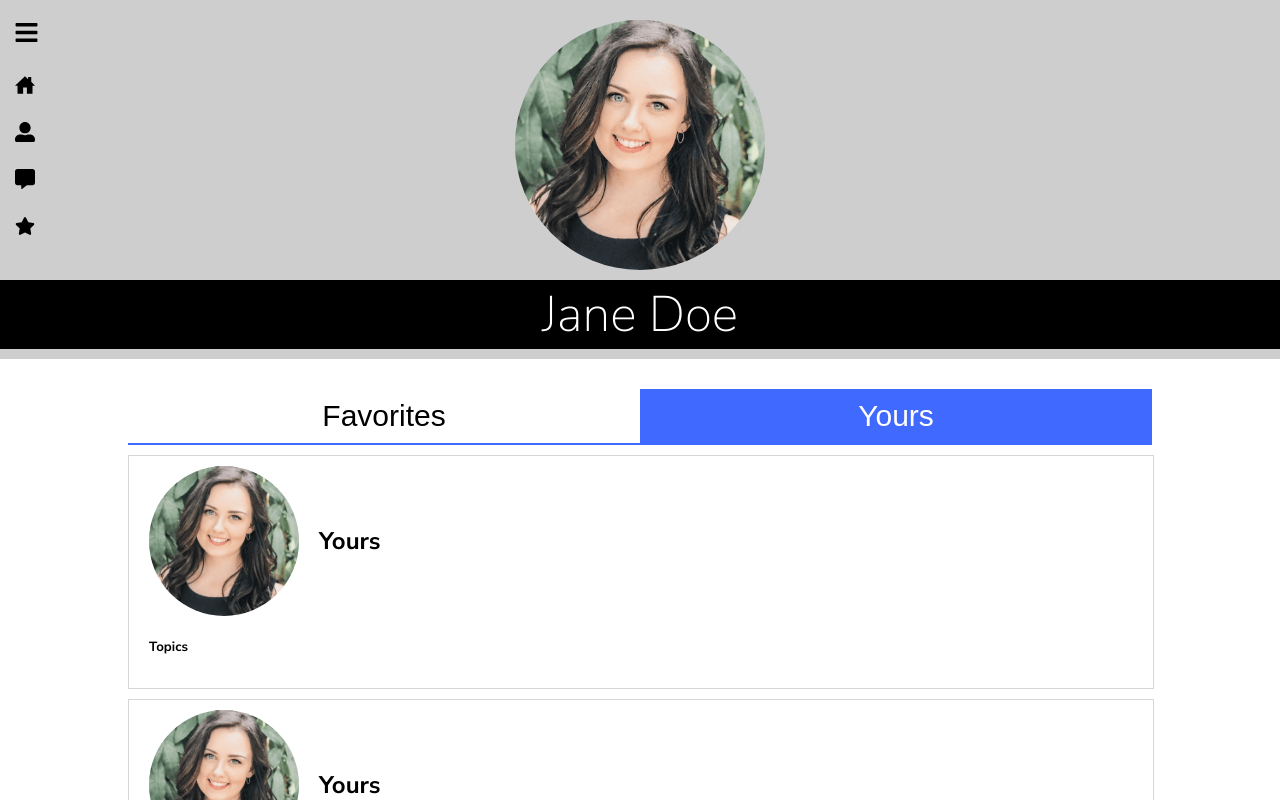
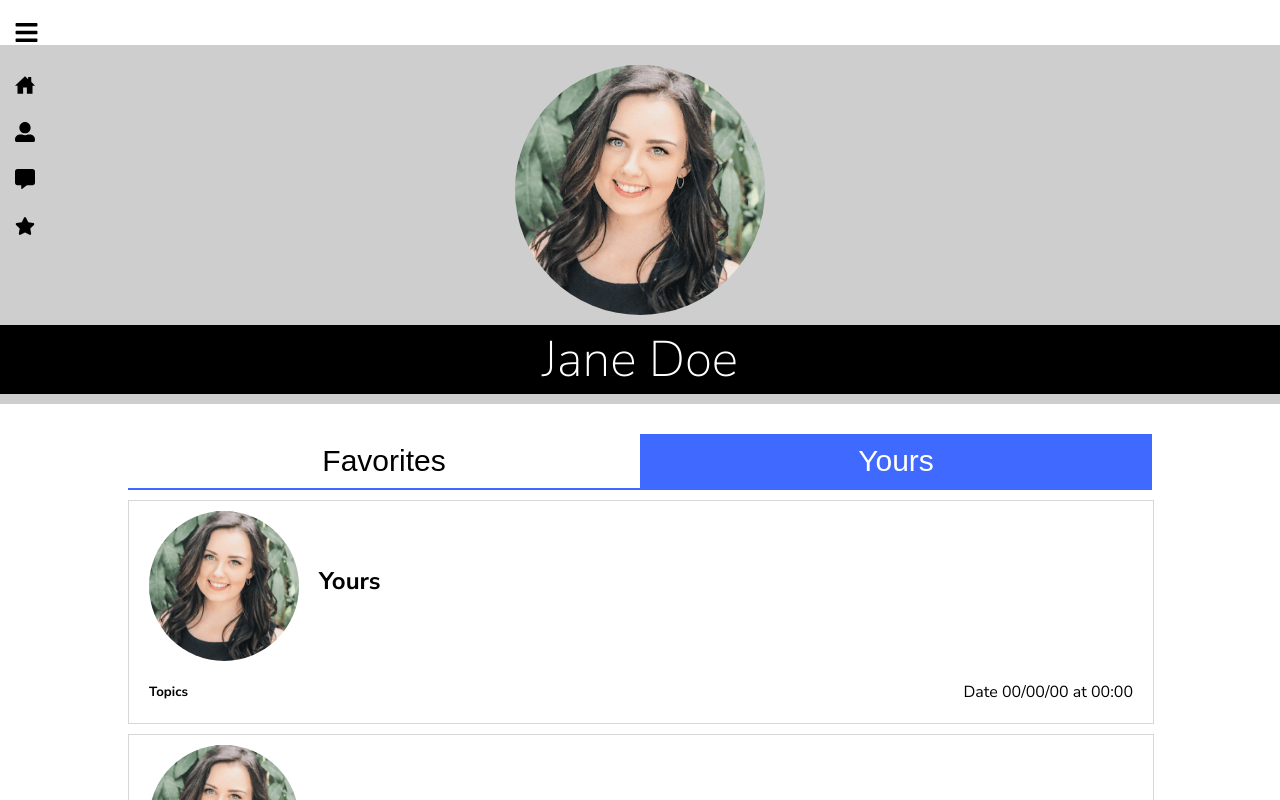
Before and after one commit to HugoDMiranda/Blog, a React (Create React App) app: page /User in a window 1280 px wide. Shown: the top 800 px of the page. Built offline with nearby package versions, Linux system fonts and the light colour scheme.

Commit message:
view User elements and style update

```diff
--- a/src/components/Navbar.js
+++ b/src/components/Navbar.js
@@ -25,7 +25,7 @@ function Navbar() {
       icon: <FaCommentAlt />,
     },
     {
-      path: "/favorites",
+      path: "/User",
       name: "Favorites",
       icon: <FaStar />,
     },
--- a/src/sass/User.css
+++ b/src/sass/User.css
@@ -4,6 +4,7 @@
   align-items: center;
   justify-content: center;
   flex-direction: column;
+  margin-top: 45px;
 }
 .user-info {
   padding-top: 20px;
@@ -59,8 +60,7 @@
 .user-posts-favorites {
   border: 1px solid rgb(215, 215, 215);
   margin-top: 10px;
-  padding: 10px 0px;
-  transition: 0.5s;
+  transition: 0.2s;
   background: linear-gradient(to right, rgb(64, 105, 255) 50%, white 50%);
   background-size: 200% 100%;
   background-position: right;
@@ -74,6 +74,9 @@
   text-decoration: none;
   color: black;
 }
+.user-posts-favorites a:hover {
+  color: white;
+}
 .user-posts-favorites-info {
   display: flex;
   align-items: center;
@@ -84,10 +87,17 @@
   width: 150px;
   border-radius: 50%;
   margin-left: 20px;
+  margin-top: 10px;
 }
 .user-posts-favorites-info h2 {
   margin-left: 20px;
 }
 .user-posts-favorites-topics {
   margin-left: 20px;
+  display: flex;
+  align-items: center;
+  justify-content: space-between;
+}
+.user-posts-favorites-topics p {
+  margin-right: 20px;
 }/*# sourceMappingURL=User.css.map */
--- a/src/sass/User.scss
+++ b/src/sass/User.scss
@@ -4,6 +4,7 @@
   align-items: center;
   justify-content: center;
   flex-direction: column;
+  margin-top: 45px;
 
   &-info {
     padding-top: 20px;
@@ -62,8 +63,7 @@
     &-favorites {
       border: 1px solid rgb(215, 215, 215);
       margin-top: 10px;
-      padding: 10px 0px;
-      transition: 0.5s;
+      transition: 0.2s;
       background: linear-gradient(to right, rgb(64, 105, 255) 50%, white 50%);
       background-size: 200% 100%;
       background-position: right;
@@ -77,6 +77,10 @@
       a {
         text-decoration: none;
         color: black;
+
+        &:hover {
+          color: white;
+        }
       }
       &-info {
         display: flex;
@@ -88,6 +92,7 @@
           width: 150px;
           border-radius: 50%;
           margin-left: 20px;
+          margin-top: 10px;
         }
 
         h2 {
@@ -97,6 +102,13 @@
 
       &-topics {
         margin-left: 20px;
+        display: flex;
+        align-items: center;
+        justify-content: space-between;
+
+        p {
+          margin-right: 20px;
+        }
       }
     }
   }
--- a/src/views/User.js
+++ b/src/views/User.js
@@ -45,6 +45,7 @@ function User() {
                     </div>
                     <div className="user-posts-favorites-topics">
                       <h5>Topics</h5>
+                      <p>Date 00/00/00 at 00:00</p>
                     </div>
                   </Link>
                 </div>
@@ -67,6 +68,7 @@ function User() {
                     </div>
                     <div className="user-posts-favorites-topics">
                       <h5>Topics</h5>
+                      <p>Date 00/00/00 at 00:00</p>
                     </div>
                   </Link>
                 </div>
```
Also changed, not shown: 1 other file (tests, documents, lock files or other folders).
